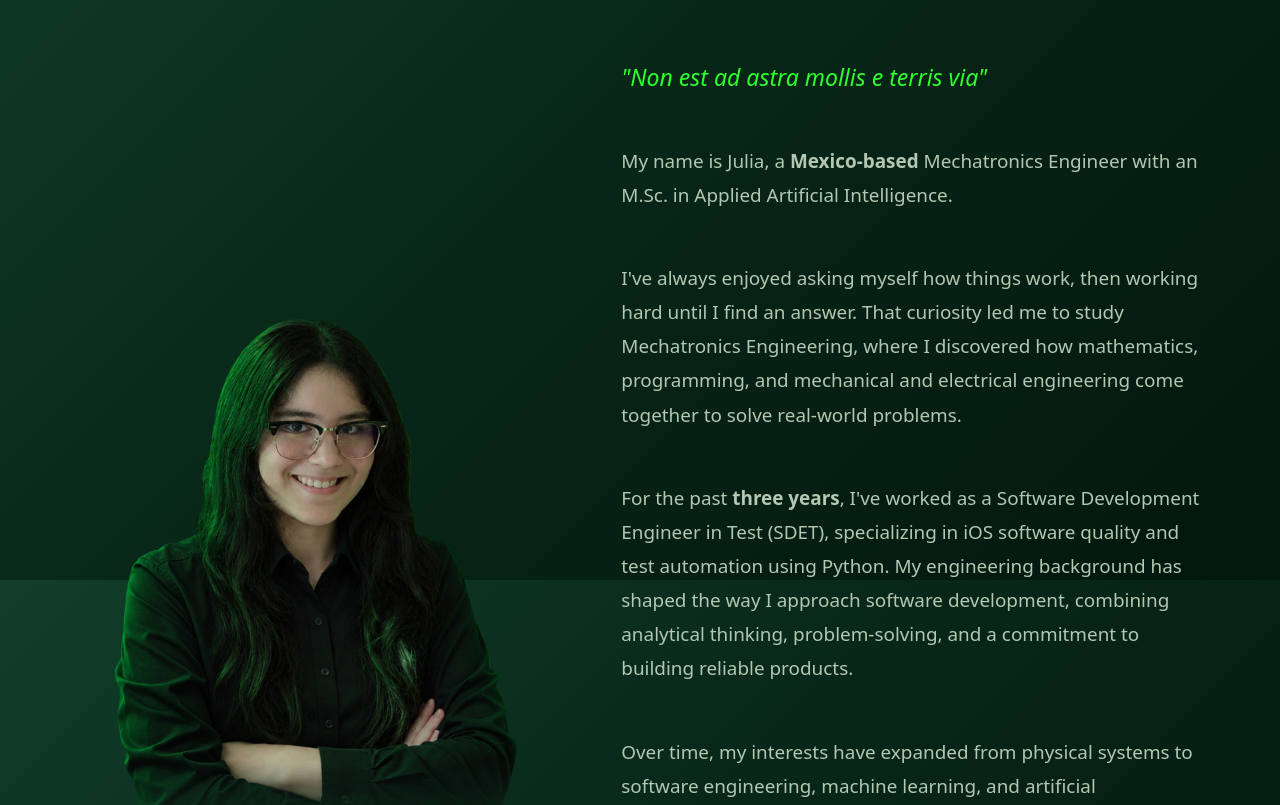
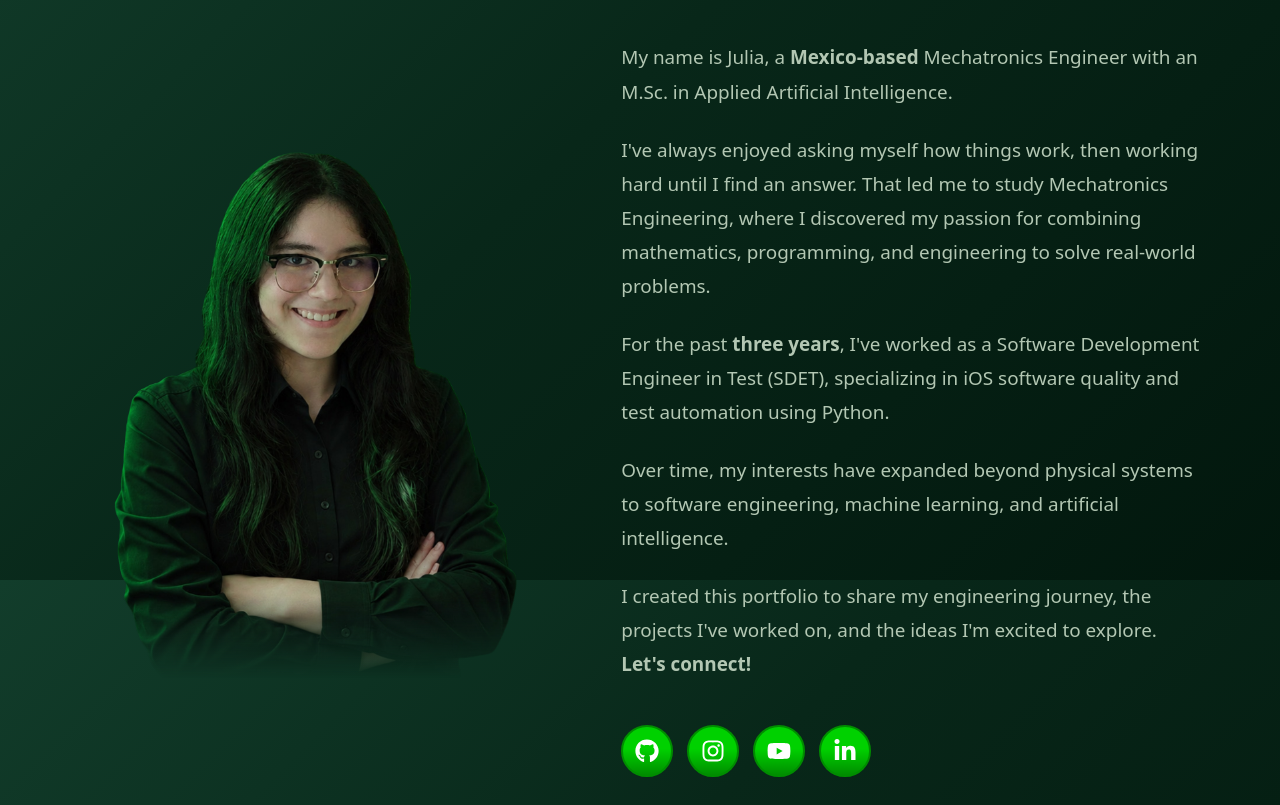
Before and after one commit to kaudrawmich/julys-portfolio, a React (Vite) app: page /about in a window 1280 px wide. Shown: the part 220-1025 px from the top of the page. Built offline with nearby package versions, Linux system fonts and the light colour scheme.

Commit message:
saving changes to pages according to newest commit

```diff
--- a/package.json
+++ b/package.json
@@ -14,6 +14,7 @@
     "motion": "^14.14.0",
     "react": "^19.3.1",
     "react-dom": "^19.3.1",
+    "react-icons": "^5.7.0",
     "react-router-dom": "^7.18.5"
   },
   "devDependencies": {
--- a/src/Components/Button.css
+++ b/src/Components/Button.css
@@ -69,10 +69,11 @@ Button.css: Button styles
 
 /* Circular icon button */
 .custom-button--circle {
-    width: 48px;
-    height: 48px;
+    width: 52px;
+    height: 52px;
     padding: 0;
     border-radius: 50%;
+    flex-shrink: 0;
 }
 
 /* Keyboard focus */
--- a/src/Pages/About.css
+++ b/src/Pages/About.css
@@ -74,7 +74,7 @@ About.css: About page styles
     display: flex;
     flex-direction: column;
     align-items: flex-start;
-    gap: 12px;
+    gap: 24px;
 }
 
 .about-content h2 {
@@ -82,10 +82,19 @@ About.css: About page styles
     color: white;
 }
 
+/* Biography paragraphs */
+.about-biography {
+    display: flex;
+    flex-direction: column;
+    gap: 12px;
+}
+
 .about-quote {
+    font-size: 1.2rem;
     font-style: italic;
-    font-size: clamp(1.1rem, 1.8vw, 1.5rem);
+    font-weight: 500;
     color: #2FFE2F;
+    margin: 0;
 }
 
 .about-description {
@@ -93,6 +102,18 @@ About.css: About page styles
     font-size: 1.05rem;
     line-height: 1.8;
     color: var(--text);
+    margin: 0;
+}
+
+/* Social media buttons */
+.about-socials {
+    display: flex;
+    align-items: center;
+    justify-content: flex-start;
+    flex-wrap: wrap;
+    gap: 14px;
+
+    margin-top: 20px;
 }
 
 /* Horizontal divider */
@@ -114,16 +135,8 @@ About.css: About page styles
 
 .about-interests h2 {
     font-size: clamp(1.8rem, 3vw, 2.5rem);
+    color: #2FFE2F;
     margin-bottom: 30px;
-}
-
-/* Interest buttons */
-.about-buttons {
-    display: flex;
-    justify-content: center;
-    align-items: center;
-    flex-wrap: wrap;
-    gap: 20px;
 }
 
 /* Tablet and mobile */
@@ -164,3 +177,9 @@ About.css: About page styles
         margin-left: 8px;
     }
 }
+
+@media (max-width: 900px) {
+    .about-socials {
+        justify-content: center;
+    }
+}
--- a/src/Pages/About.jsx
+++ b/src/Pages/About.jsx
@@ -1,6 +1,8 @@
 /*
 About.jsx: Second page of the Portfolio
 */
+import { FaGithub, FaInstagram, FaYoutube, FaLinkedinIn } from 'react-icons/fa'
+import { Button } from '../Components/Button.jsx'
 import { GlobeIcon } from '../Components/GlobeIcon.jsx'
 import me from '../assets/me.png'
 import './About.css'
@@ -28,37 +30,77 @@ export function About() {
 
                 {/* Text introduction */}
                 <section className="about-content">
-                    <p className="about-quote"> "Non est ad astra mollis e terris via"</p>
                     <p className="about-description">
                         My name is Julia, a <strong>Mexico-based</strong> Mechatronics Engineer with an M.Sc. in Applied Artificial Intelligence.
                     </p>
                     <p className="about-description">
                         I've always enjoyed asking myself how things work, then working hard until I find an answer.
-                        That curiosity led me to study Mechatronics Engineering, where I discovered how mathematics, programming,
-                        and mechanical and electrical engineering come together to solve real-world problems.
+                        That led me to study Mechatronics Engineering, where I discovered my passion for combining
+                        mathematics, programming, and engineering to solve real-world problems.
                     </p>
                     <p className="about-description">
                         For the past <strong>three years</strong>, I've worked as a Software Development Engineer in Test (SDET), specializing in
-                        iOS software quality and test automation using Python. My engineering background has shaped the way I
-                        approach software development, combining analytical thinking, problem-solving, and a commitment to building reliable products.
+                        iOS software quality and test automation using Python.
                     </p>
                     <p className="about-description">
-                        Over time, my interests have expanded from physical systems to software engineering, machine learning, and artificial intelligence.
-                        I created this portfolio to connect those parts of my journey:
-                        The engineering problems I’ve worked on,
-                        the things I’m learning,
-                        and the ideas I’d like to explore next.
+                        Over time, my interests have expanded beyond physical systems to software engineering, machine learning,
+                        and artificial intelligence.
                     </p>
                     <p className="about-description">
-                        Looking ahead, I want to continue growing as an engineer and technical leader, deepen my expertise in test automation,
-                        and explore how AI can contribute to innovative engineering solutions.
-                        Let's connect!
+                        I created this portfolio to share my engineering journey, the projects I've worked on,
+                        and the ideas I'm excited to explore. <strong>Let's connect!</strong>
                     </p>
+
+                    <section className="about-socials">
+                        <Button
+                        variant="filled"
+                        shape="circle"
+                        href="https://github.com/kaudrawmich"
+                        target="_blank"
+                        ariaLabel="GitHub"
+                        >
+                        <FaGithub size={24} />
+                        </Button>
+
+                        <Button
+                        variant="filled"
+                        shape="circle"
+                        href="https://www.instagram.com/art.by.julypin"
+                        target="_blank"
+                        ariaLabel="Instagram"
+                        >
+                        <FaInstagram size={24} />
+                        </Button>
+
+                        <Button
+                        variant="filled"
+                        shape="circle"
+                        href="https://www.youtube.com/@itsjulypin"
+                        target="_blank"
+                        ariaLabel="YouTube"
+                        >
+                        <FaYoutube size={24} />
+                        </Button>
+
+                        <Button
+                        variant="filled"
+                        shape="circle"
+                        href="https://www.linkedin.com/in/juliapinedo"
+                        target="_blank"
+                        ariaLabel="LinkedIn"
+                        >
+                        <FaLinkedinIn size={24} />
+                        </Button>
+                    </section>
                 </section>
             </section>
 
             {/* Divider */}
             <hr className="about-divider" />
+
+            <section className="about-interests">
+                <h2> Beyond work... </h2>
+            </section>
         </main>
     )
 }
--- a/src/Pages/Home.jsx
+++ b/src/Pages/Home.jsx
@@ -32,7 +32,7 @@ export function Home() {
                     href={Julia_Pinedo_CV}
                     download="Julia_Pinedo_CV.pdf"
                 >
-                    <Download size={18} />
+                    <Download size={24} />
                     Download CV
                 </Button>
             </section>
```
Also changed, not shown: 1 other file (tests, documents, lock files or other folders).
